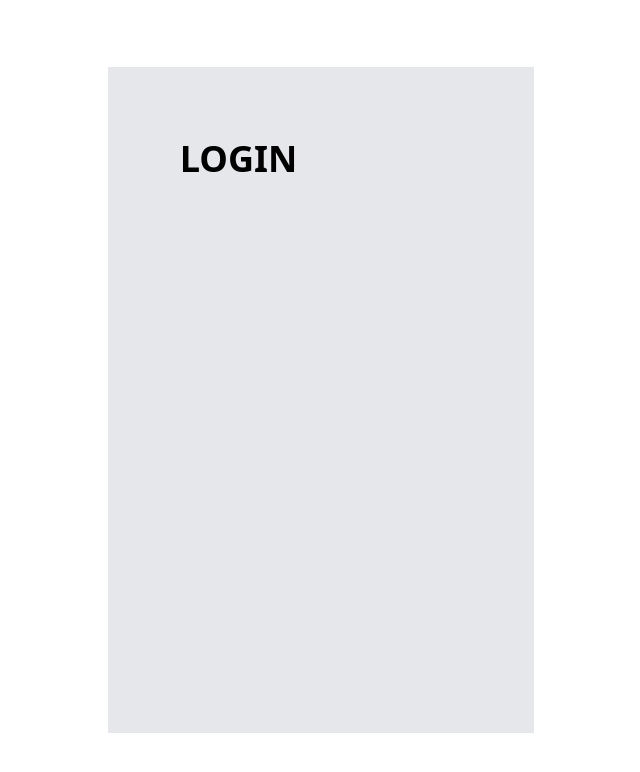
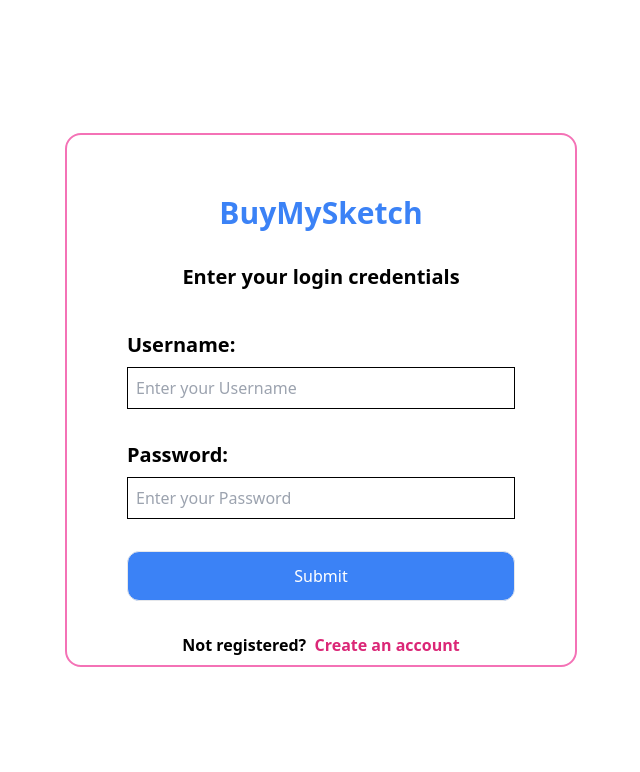
Before and after one commit to Hephzibah7/BuyMySketch, a React (Create React App) app in the folder frontend/: page / in a window 1280 px wide. Shown: the top 772 px of the page, without its empty margins (319-959 px from the left). Built offline with nearby package versions, Linux system fonts and the light colour scheme.

Commit message:
feat:Added css to the login code

```diff
--- a/frontend/src/component/login.tsx
+++ b/frontend/src/component/login.tsx
@@ -3,18 +3,38 @@
 const Login = () => {
   return (
     <div className='h-screen flex items-center justify-center'>
-        <div className='w-1/3 h-5/6 bg-gray-200'>
-            <div className='p-5'>
-                <div className='m-10'>
-                   <div className='p-3 font-bold text-black text-4xl'>
-                    LOGIN
+        <div className='w-full m-2 h-2/3 md:w-2/3 lg:w-2/5 border border-pink-400 border-2 rounded-2xl'>
+            <div className='lg:p-5'>
+                <form>
+                <div className='m-10 lg:m-10'>
+                   <div className='text-center font-bold'>
+                        <div className='text-3xl text-blue-500'>
+                            BuyMySketch
+                        </div>
+                        <div className='mt-8 mb-10 text-xl'>
+                            Enter your login credentials
+                        </div>
                    </div>
                    <div className=''>
-                        <div>
-
+                        <div className='flex flex-col gap-8'>
+                            <div>
+                                <h1 className='font-bold text-xl mb-2'>Username:</h1>
+                                <input className="border  border-black w-full p-2" placeholder='Enter your Username'/>
+                            </div>
+                            <div>
+                                <h1 className='font-bold text-xl mb-2'>Password:</h1>
+                                <input className="border border-black w-full p-2" placeholder='Enter your Password'/>
+                            </div>
                         </div>
                    </div>
+                   <div className='mt-8'>
+                    <button className='w-full border p-3 bg-blue-500 rounded-xl text-white'>Submit</button>
+                   </div>
+                   <div className='mt-8 flex justify-center font-bold'>
+                        Not registered?  <span className='text-pink-600 cursor'>&nbsp; Create an account</span>
+                   </div>
                 </div>
+                </form>
             </div>
         </div>
     </div>
```
